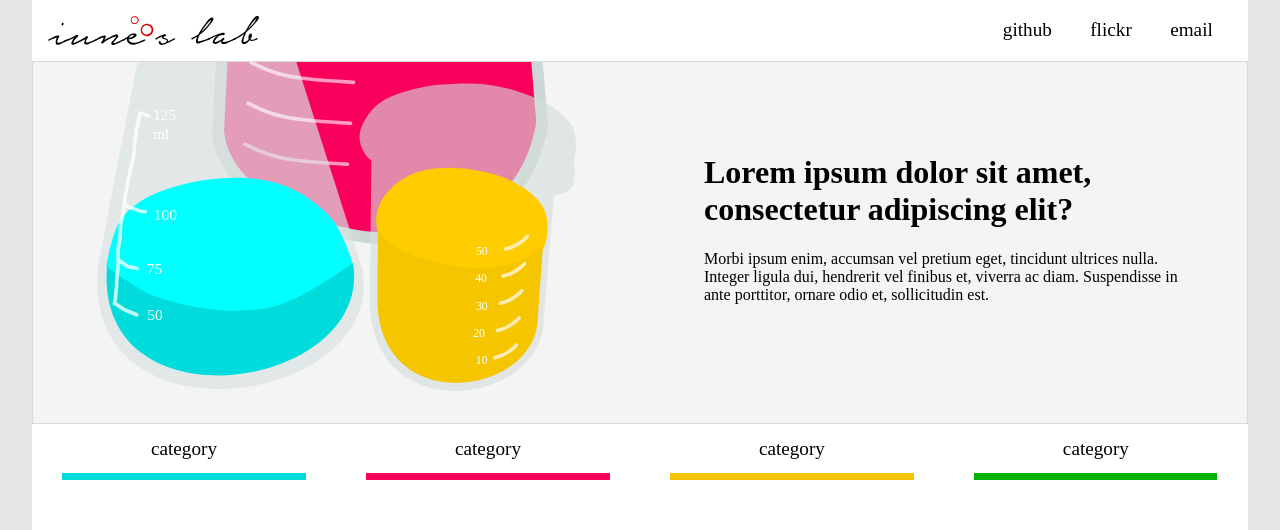
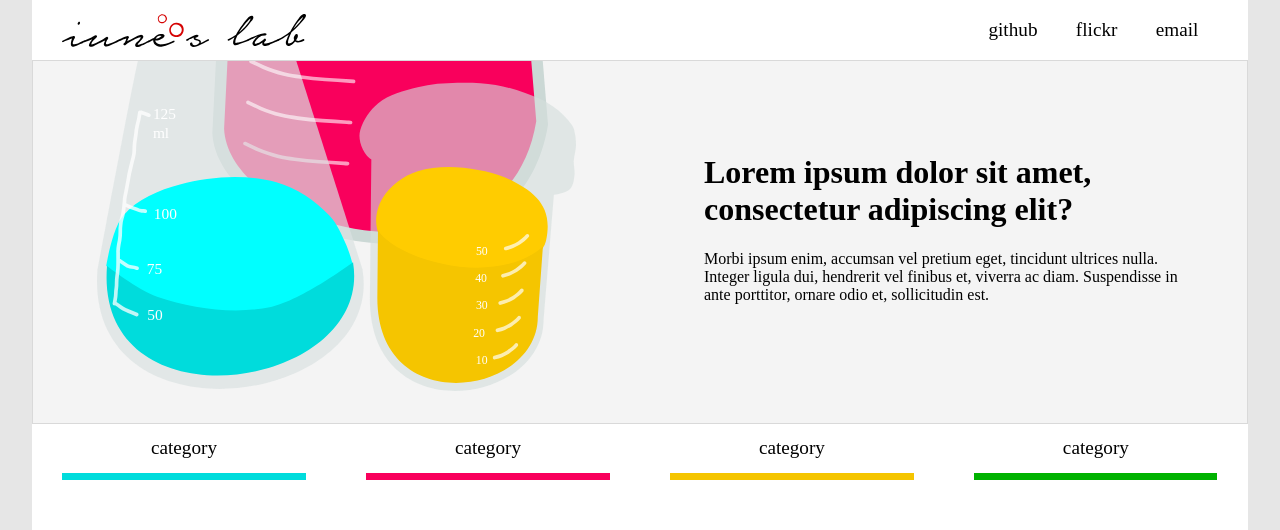
Before and after one commit to iunetrecet/lab, a Jekyll site: the page built from index.html, in a window 1280 px wide. Shown: the top 530 px of the page. Built offline with Jekyll 4.4.1, drawn with Linux system fonts in a browser that asks for light colours; grey boxes are pictures that could not be loaded.

Commit message:
Aligned logo and nav

```diff
--- a/_sass/header.sass
+++ b/_sass/header.sass
@@ -2,16 +2,17 @@ header
   width: 100%
   font-size: 0
   h1
-    width: 20%
+    padding: 0 2.5%
+    width: 25%
     img#logo
       width: 100%
-      padding: 1rem
+      padding: 5% 0
   ul#social
-    width: 80%
+    width: 75%
     padding: 0
     margin: 0
     text-align: right
-    padding-right: 1rem
+    padding-right: 2.5%
     li
       list-style: none
       font-family: $sc
```
